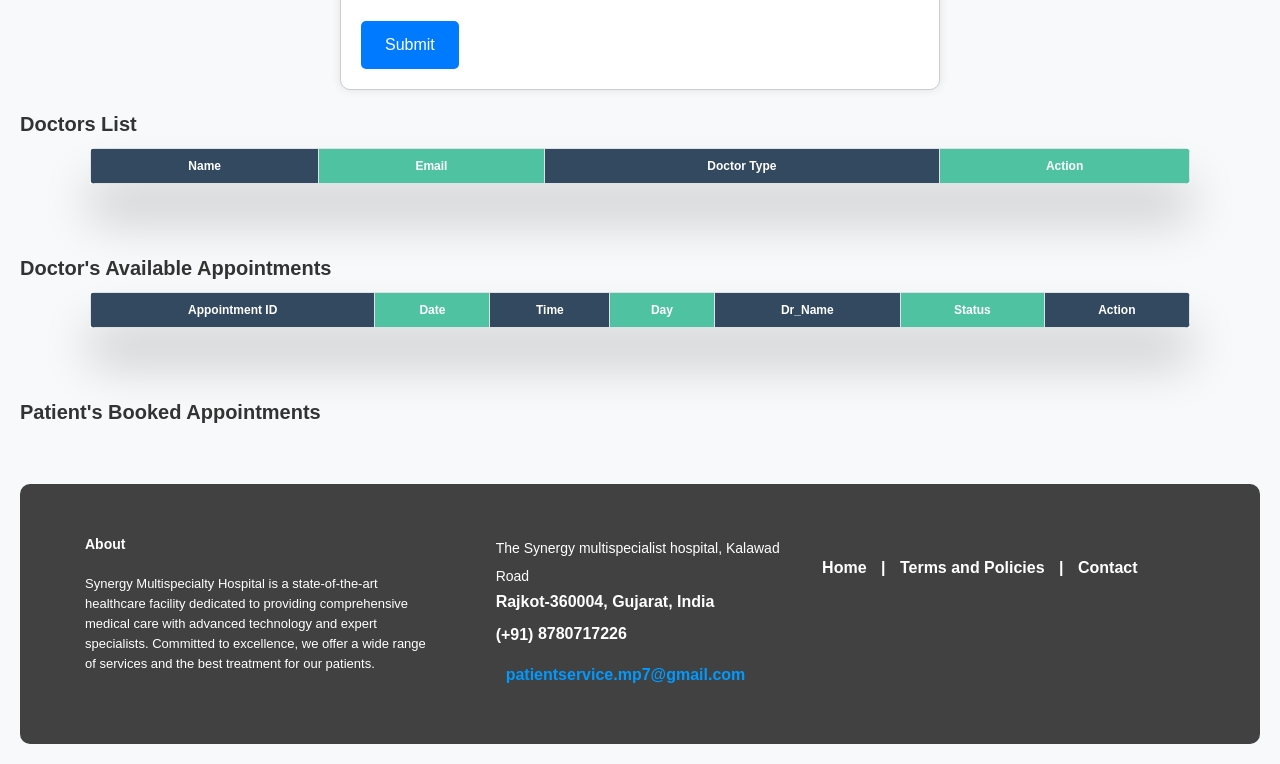
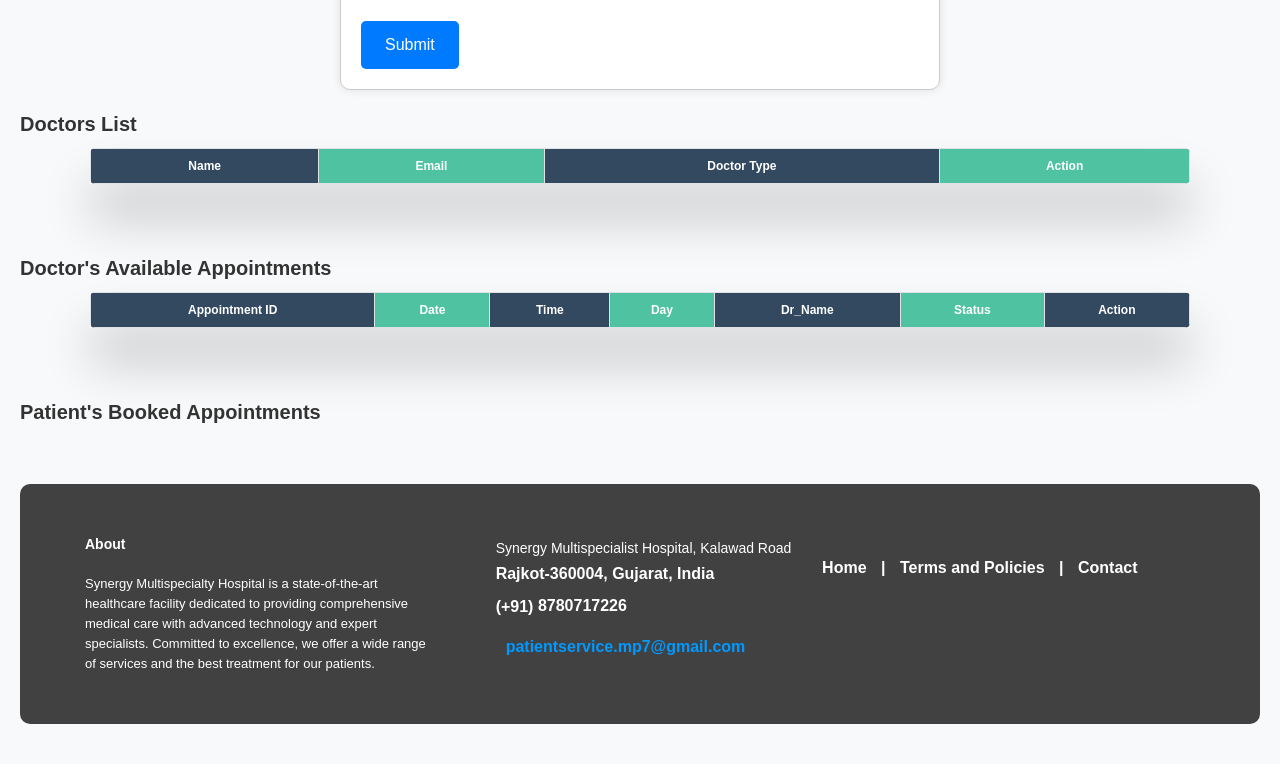
Before and after one commit to Jay-Vadodariya2491/E-Receptionist---A-Digital-Reception-Assistant-for-Automated-Front-Desk-Service, a website: page public/dashboard.html in a window 1280 px wide. Shown: the part 538-1302 px from the top of the page. Drawn offline with nearby package versions, Linux system fonts and the light colour scheme.

Commit message:
dashboard.html

```diff
--- a/public/dashboard.html
+++ b/public/dashboard.html
@@ -967,13 +967,13 @@ console.error('Error fetching appointments:', error);
 <footer class="footer">
     <div class="footer-left col-md-4 col-sm-6">
       <p class="about">
-        <span> About </span>Synergy Multispecialty Hospital is a state-of-the-art healthcare facility dedicated to providing comprehensive medical care with advanced technology and expert specialists. Committed to excellence, we offer a wide range of services and the best treatment for our patients.
+        <span> About </span> Synergy Multispecialty Hospital is a state-of-the-art healthcare facility dedicated to providing comprehensive medical care with advanced technology and expert specialists. Committed to excellence, we offer a wide range of services and the best treatment for our patients.
          </p>
     </div>
     <div class="footer-center col-md-4 col-sm-6">
       <div>
         <i class="fa fa-map-marker"></i>
-        <p><span>The Synergy multispecialist hospital, Kalawad Road </span> Rajkot-360004, Gujarat, India</p>
+        <p><span> Synergy Multispecialist Hospital, Kalawad Road </span> Rajkot-360004, Gujarat, India</p>
       </div>
       <div>
         <i class="fa fa-phone"></i>
```
